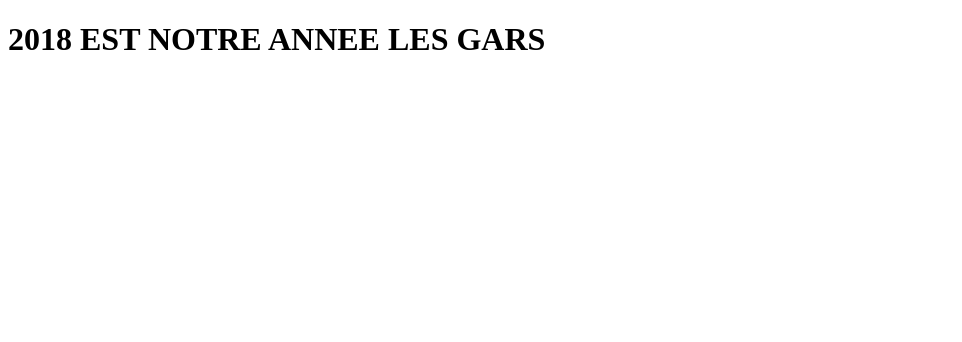
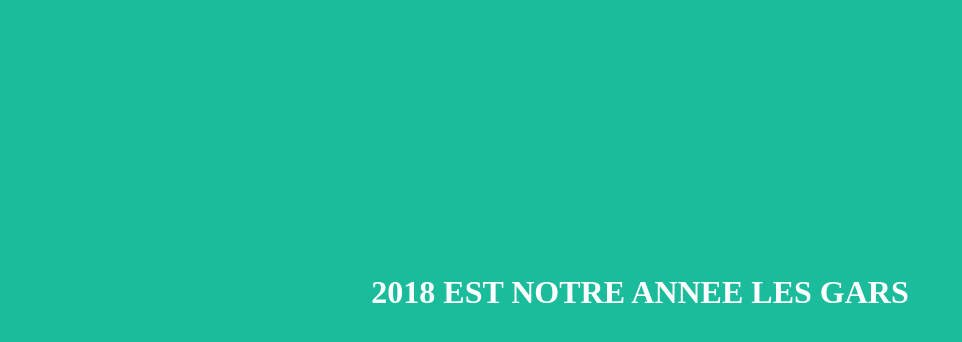
Before and after one commit to sonelouisalexis/FALLA, a plain HTML site: page index.html in a window 1280 px wide. Shown: the whole page, without its empty margins (0-962 px from the left). Drawn offline with Linux system fonts and the light colour scheme.

Commit message:
mise en forme du texte

```diff
--- a/index.html
+++ b/index.html
@@ -5,7 +5,7 @@
         <title>WASA</title>
     </head>
 
-    <body>
-		<h1> 2018 EST NOTRE ANNEE LES GARS</h1>
+    <body  style="background-color:#1abc9c">
+		<h1 style="padding-top : 20%; padding-bottom:20%; text-align:center;color:#ffff"> 2018 EST NOTRE ANNEE LES GARS</h1>
     </body>
 </html>
```
